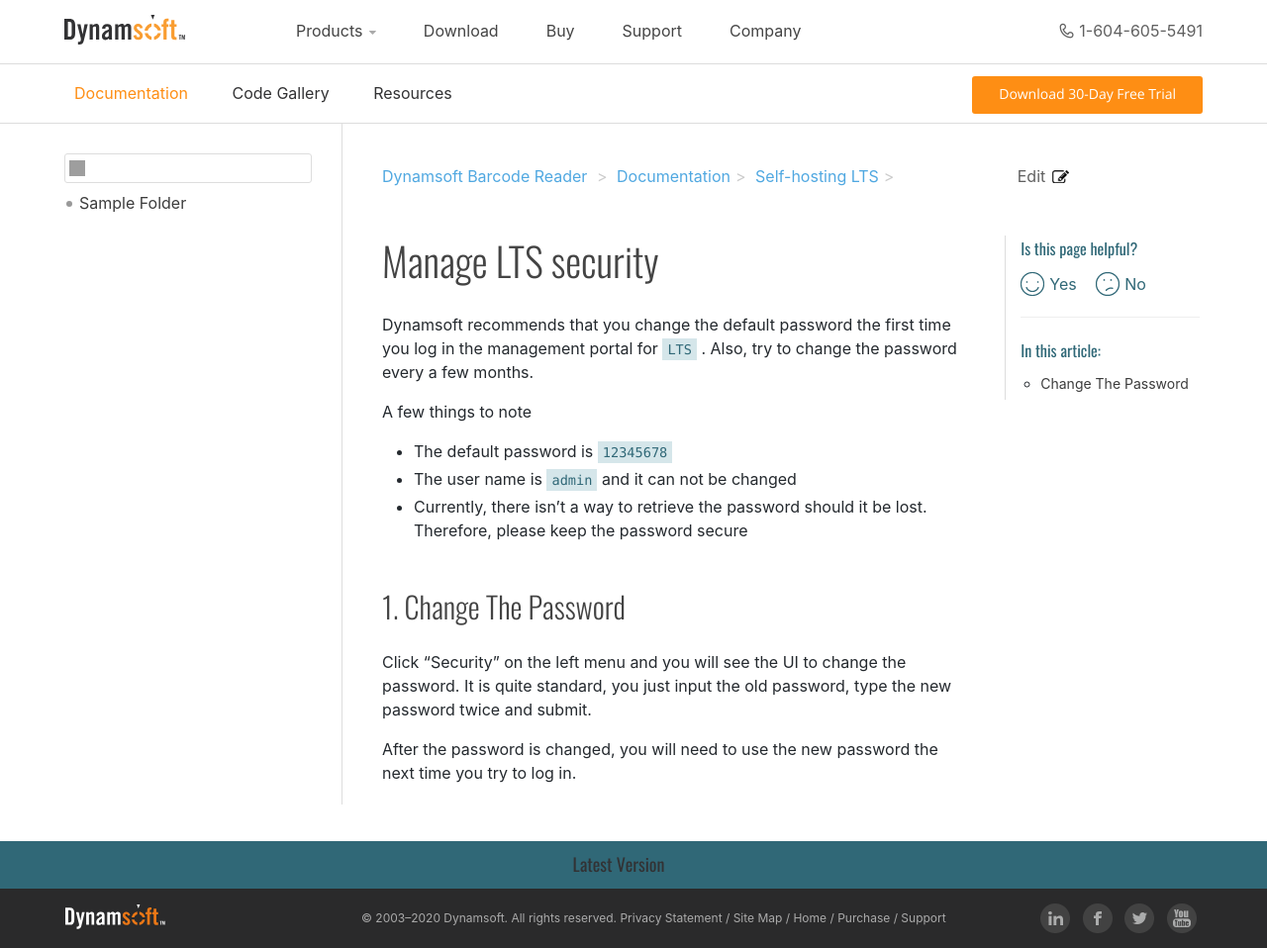
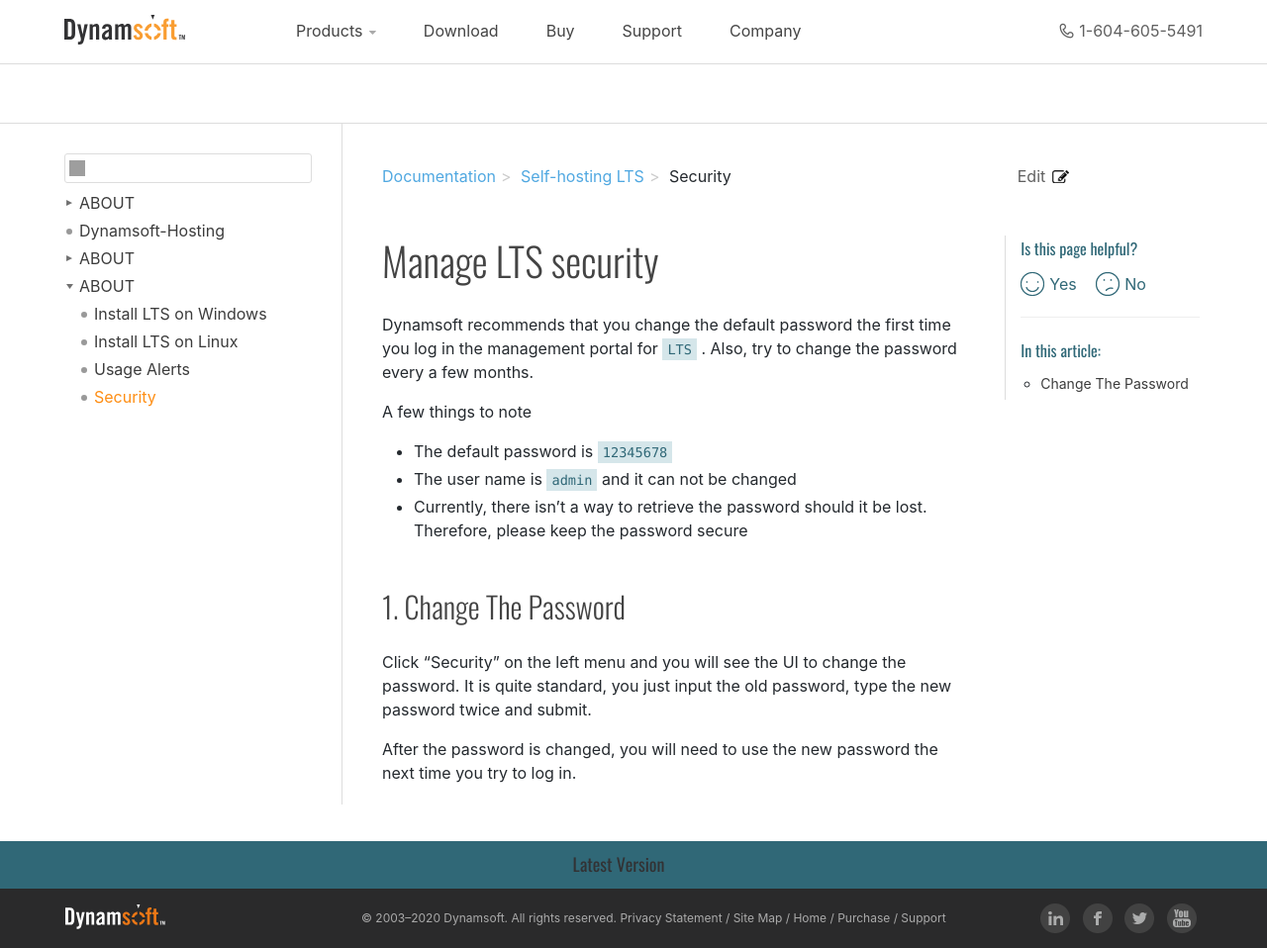
Before and after one commit to dynamsoft-docs/license-server-docs, a Jekyll site: the page built from selfhosting/security.md, in a window 1280 px wide. Shown: the whole page at 99% size. Built offline with Jekyll 4.4.1, drawn with Linux system fonts in a browser that asks for light colours; comment, search, counter and statistics services are not loaded; grey boxes are pictures that could not be loaded.

Commit message:
2020111002

```diff
--- a/_includes/liquid_breadcrumb.html
+++ b/_includes/liquid_breadcrumb.html
@@ -1,5 +1,4 @@
 {%- assign level_ary = page.url | split: '/' -%}
-<li><a class="bluelink" href = "https://www.dynamsoft.com/Products/Dynamic-Barcode-Reader.aspx">Dynamsoft Barcode Reader</a></li>
 <li><a class="bluelink" href = "{{ site.docHomePage }}">Documentation</a></li>
 {%- for cur_level in level_ary -%}
     {%- assign breadcrumbUrl = page.url | split: cur_level | first | strip -%}
--- /dev/null
+++ b/_includes/sidelist-about/index.html
@@ -0,0 +1,11 @@
+<li><a href="{{ site.about }}index.html" class="otherLinkColour">ABOUT</a>
+    <ul>
+        {%- if page.url contains '/about/' -%}
+        <li><a href="{{ site.about }}purchase.html" class="otherLinkColour">Purchase</a></li>
+        <li><a href="{{ site.about }}licensetypes.html" class="otherLinkColour">License Types</a></li>
+        <li><a href="{{ site.about }}terms.html" class="otherLinkColour">Terms</a></li>
+        <li><a href="{{ site.about }}activate.html" class="otherLinkColour">Activate</a></li>
+        <li><a href="{{ site.about }}licensefaq.html" class="otherLinkColour">FAQs</a></li>
+        {%- endif -%}
+    </ul>
+  </li>
--- /dev/null
+++ b/_includes/sidelist-managelts/index.html
@@ -0,0 +1,10 @@
+<li><a href="{{ site.selfhosting }}managelts.html" class="otherLinkColour">ABOUT</a>
+    <ul>
+        {%- if page.url contains '/selfhosting/' -%}
+        <li><a href="{{ site.selfhosting }}ltsonwindows.html" class="otherLinkColour">Install LTS on Windows</a></li>
+        <li><a href="{{ site.selfhosting }}ltsonlinux.html" class="otherLinkColour">Install LTS on Linux</a></li>
+        <li><a href="{{ site.selfhosting }}usagealerts.html" class="otherLinkColour">Usage Alerts</a></li>
+        <li><a href="{{ site.selfhosting }}security.html" class="otherLinkColour">Security</a></li>
+        {%- endif -%}
+    </ul>
+</li>
--- /dev/null
+++ b/_includes/sidelist-selfhosting/index.html
@@ -0,0 +1,10 @@
+<li><a href="{{ site.selfhosting }}index.html" class="otherLinkColour">ABOUT</a>
+    <ul>
+        {%- if page.url contains '/common/' -%}
+        <li><a href="{{ site.common }}licenseitems.html" class="otherLinkColour">License Items</a></li>
+        <li><a href="{{ site.common }}handshakecodes.html" class="otherLinkColour">Handshake Codes</a></li>
+        <li><a href="{{ site.common }}statistics.html" class="otherLinkColour">Statistics</a></li>
+        <li><a href="{{ site.common }}mechanism.html" class="otherLinkColour">Mechanism</a></li>
+        {%- endif -%}
+    </ul>
+</li>
--- a/_layouts/default-layout.html
+++ b/_layouts/default-layout.html
@@ -9,21 +9,21 @@
     </div>
     <div class="subHeadWrapper">
         <div class="subHeader container">
-            <div class="row">
+            <!--<div class="row">
                 <ul class="subHeaderMenuUl col-xs-12 clearfix">
-                    <!-- Replace with your product information -->
+                     Replace with your product information
                     <li class="on"><a class="orangelink" href = "{{ site.docHomePage }}">Documentation</a></li>
-                    <li><a class="whitelink hide-xs" href="https://www.dynamsoft.com/Downloads/Dynamic-Barcode-Reader-Sample-Download.aspx">Code Gallery</a></li>
-                    <li><a class="whitelink hide-xs" href="https://www.dynamsoft.com/Products/Barcode-Reader-Resources.aspx">Resources</a></li>
-                    <li class="fr" style="margin-right: 0; padding: 0;"><a class="btn d-btn bgOrange hide-sm hide-xs" href="https://www.dynamsoft.com/Downloads/Dynamic-Barcode-Reader-Download.aspx">Download 30-Day Free Trial</a></li>
                 </ul>
-            </div>
+            </div>-->
             <div class="row mobileSubHeaderMenu">
                 <ul class="col-xs-12 show-xs">
                     <!-- Replace with your product information -->
-                    <li><a class="orangelink" href = "{{ site.docHomePage }}">Documentation</a></li>
-                    <li><a class="whitelink" href="https://www.dynamsoft.com/Downloads/Dynamic-Barcode-Reader-Sample-Download.aspx">Code Gallery</a></li>
-                    <li><a class="whitelink" href="https://www.dynamsoft.com/Products/Barcode-Reader-Resources.aspx">Resources</a></li>
+                    <li><a class="orangelink" href="{{ site.docHomePage }}">Documentation</a></li>
+                    <li><a class="whitelink"
+                            href="https://www.dynamsoft.com/Downloads/Dynamic-Barcode-Reader-Sample-Download.aspx">Code
+                            Gallery</a></li>
+                    <li><a class="whitelink"
+                            href="https://www.dynamsoft.com/Products/Barcode-Reader-Resources.aspx">Resources</a></li>
                 </ul>
             </div>
         </div>
@@ -37,26 +37,20 @@
                         <input id="txtSearch" class="search" type="text">
                     </div>
                     <ul class="mainPage" id="fullTreeMenuListContainer" name="listLevel1">
-                        <!-- Add your side list tree here, an example given following. -->
-                        <!-- site.xxx is the varible defined in _config.yml -->
-                        <li><a href="{{ site.sampleFolder }}" class="otherLinkColour">Sample Folder</a>
-                            <ul>
-                                {%- if page.url contains '/sample-folder/' -%}
-                                <li><a href="{{ site.sampleFolder }}sample-page.html" class="otherLinkColour">Sampler Page</a></li>
-                                {%- include sidelist-sample-folder/sample-subfolder.html -%}
-                                {%- endif -%}
-                            </ul>
-                        </li>
-                        <!-- Add more section here. -->
+                        {%- include sidelist-about/index.html -%}
+                        <li><a href="{{ site.dshosting }}index.html" class="otherLinkColour">Dynamsoft-Hosting</a></li>
+                        {%- include sidelist-selfhosting/index.html -%}
+                        {%- include sidelist-managelts/index.html -%}
                     </ul>
                 </div>
             </div>
             <div class="docContainer col-xs-12 col-md-9">
-                <div id="docHead" class = "head row hide-xs hide-sm">
+                <div id="docHead" class="head row hide-xs hide-sm">
                     {%- include main-page-head.html -%}
                 </div>
                 <div class="main row">
-                    <div class="content markdown-body headCounter col-xs-12 col-md-12 col-lg-9 col-xl-10" style="margin-bottom: 20px;">
+                    <div class="content markdown-body headCounter col-xs-12 col-md-12 col-lg-9 col-xl-10"
+                        style="margin-bottom: 20px;">
                         {{ content }}
                     </div>
                     <div class="rightSideMenu col-xs-12 col-md-12 col-lg-3 col-xl-2  hide-md hide-sm hide-xs">
@@ -66,8 +60,12 @@
                         </div>
                         <div id="feedbackFooter" style="color: #306877;">
                             <p class="fontOswald">Is this page helpful? </p>
-                            <a href="javascript:void(0)" style="color: #306877;" class="recordLink smileLink" onclick="UsefulRecord(true)"><img class="icon-smile" src="{{ site.smile_icon }}" alt="Yes" />Yes</a>
-                            <a href="javascript:void(0)" style="color: #306877;" class="recordLink sadLink" onclick="UsefulRecord(false)"><img class="icon-sad" src="{{ site.sad_icon }}" alt="No" />No</a>
+                            <a href="javascript:void(0)" style="color: #306877;" class="recordLink smileLink"
+                                onclick="UsefulRecord(true)"><img class="icon-smile" src="{{ site.smile_icon }}"
+                                    alt="Yes" />Yes</a>
+                            <a href="javascript:void(0)" style="color: #306877;" class="recordLink sadLink"
+                                onclick="UsefulRecord(false)"><img class="icon-sad" src="{{ site.sad_icon }}"
+                                    alt="No" />No</a>
                         </div>
                         <hr />
                         {%- if page.needAutoGenerateSidebar -%}
@@ -117,23 +115,23 @@
 
     <!-- dbr docs -->
     <script type="text/javascript">
-        $('#sideBarCnt').css({'width': $('.sideBar').width() + 'px'})
-        $('.container .head').css({'width': $('.docContainer').width() + 'px'})
-        $('#fullTreeMenuListContainer').css({'height': 'calc(100vh - 245px)'})
+        $('#sideBarCnt').css({ 'width': $('.sideBar').width() + 'px' })
+        $('.container .head').css({ 'width': $('.docContainer').width() + 'px' })
+        $('#fullTreeMenuListContainer').css({ 'height': 'calc(100vh - 245px)' })
 
         if ($('.docContainer').height() + 125 > document.body.clientHeight) {
             $('.history').addClass('history-fixed')
         }
 
-        $(window).resize(function() {
-            $('#sideBarCnt').css({'width': $('.sideBar').width() + 'px'})
-            $('.container .head').css({'width': $('.docContainer').width() + 'px'})
+        $(window).resize(function () {
+            $('#sideBarCnt').css({ 'width': $('.sideBar').width() + 'px' })
+            $('.container .head').css({ 'width': $('.docContainer').width() + 'px' })
             realFunc()
         })
 
         window.addEventListener('scroll', realFunc);
 
-        function realFunc(){
+        function realFunc() {
             var sd = $(window).scrollTop();
             var dcheight = $('.docContainer').height() + 65 - sd
             if (sd > 0 && dcheight < document.body.clientHeight) {
@@ -147,7 +145,7 @@
                 }
             }
             if (breakpoint() == 'lg') {
-                if (sd > 65 && dcheight>0) {
+                if (sd > 65 && dcheight > 0) {
                     if (!$('.subHeadWrapper').hasClass('shw-fixed')) {
                         $('.subHeadWrapper').addClass('shw-fixed')
                         $('.docContainer').addClass('dc-fixed')
@@ -156,22 +154,22 @@
                         $('#docHead').addClass('ch-fixed')
                     }
                     if (dcheight > document.body.clientHeight) {
-                        $('#sideBarCnt.ftm-fixed').css({'height': 'calc(100vh - 120px)'})
-                        $('#sideBarCnt.ftm-fixed #fullTreeMenuListContainer').css({'height': 'calc(100vh - 180px)'})
-                        $('.rightSideMenu.rsm-fixed').css({'height': 'calc(100vh - 110px)'})
+                        $('#sideBarCnt.ftm-fixed').css({ 'height': 'calc(100vh - 120px)' })
+                        $('#sideBarCnt.ftm-fixed #fullTreeMenuListContainer').css({ 'height': 'calc(100vh - 180px)' })
+                        $('.rightSideMenu.rsm-fixed').css({ 'height': 'calc(100vh - 110px)' })
                     } else {
-                        $('#sideBarCnt.ftm-fixed').css({'height': (dcheight - 40) + 'px'})
-                        $('#sideBarCnt.ftm-fixed #fullTreeMenuListContainer').css({'height': (dcheight - 90) + 'px'})
-                        $('.rightSideMenu.rsm-fixed').css({'height': (dcheight - 40) + 'px'})
+                        $('#sideBarCnt.ftm-fixed').css({ 'height': (dcheight - 40) + 'px' })
+                        $('#sideBarCnt.ftm-fixed #fullTreeMenuListContainer').css({ 'height': (dcheight - 90) + 'px' })
+                        $('.rightSideMenu.rsm-fixed').css({ 'height': (dcheight - 40) + 'px' })
                     }
-                    $('.markdown-body').css({'margin-top': (100 + $('.container .head').height()) + 'px'})
+                    $('.markdown-body').css({ 'margin-top': (100 + $('.container .head').height()) + 'px' })
                 } else {
                     $('.subHeadWrapper').removeClass('shw-fixed')
                     $('.docContainer').removeClass('dc-fixed')
                     $('#sideBarCnt').removeClass('ftm-fixed')
                     $('.rightSideMenu').removeClass('rsm-fixed')
                     $('.container .head').removeClass('ch-fixed')
-                    $('.markdown-body').css({'margin-top': '40px'})
+                    $('.markdown-body').css({ 'margin-top': '40px' })
                 }
             }
             if (breakpoint() == 'md') {
@@ -183,40 +181,40 @@
                         $('#docHead').addClass('ch-fixed')
                     }
                     if (dcheight > document.body.clientHeight) {
-                        $('#sideBarCnt.ftm-fixed').css({'height': 'calc(100vh - 120px)'})
-                        $('#sideBarCnt.ftm-fixed #fullTreeMenuListContainer').css({'height': 'calc(100vh - 180px)'})
-                        $('.rightSideMenu.rsm-fixed').css({'height': 'calc(100vh - 110px)'})
+                        $('#sideBarCnt.ftm-fixed').css({ 'height': 'calc(100vh - 120px)' })
+                        $('#sideBarCnt.ftm-fixed #fullTreeMenuListContainer').css({ 'height': 'calc(100vh - 180px)' })
+                        $('.rightSideMenu.rsm-fixed').css({ 'height': 'calc(100vh - 110px)' })
                     } else {
-                        $('#sideBarCnt.ftm-fixed').css({'height': (dcheight - 40) + 'px'})
-                        $('#sideBarCnt.ftm-fixed #fullTreeMenuListContainer').css({'height': (dcheight - 90) + 'px'})
-                        $('.rightSideMenu.rsm-fixed').css({'height': (dcheight - 40) + 'px'})
+                        $('#sideBarCnt.ftm-fixed').css({ 'height': (dcheight - 40) + 'px' })
+                        $('#sideBarCnt.ftm-fixed #fullTreeMenuListContainer').css({ 'height': (dcheight - 90) + 'px' })
+                        $('.rightSideMenu.rsm-fixed').css({ 'height': (dcheight - 40) + 'px' })
                     }
-                    $('.markdown-body').css({'margin-top': (100 + $('.container .head').height()) + 'px'})
+                    $('.markdown-body').css({ 'margin-top': (100 + $('.container .head').height()) + 'px' })
                 } else {
                     $('.subHeadWrapper').removeClass('shw-fixed')
                     $('.docContainer').removeClass('dc-fixed')
                     $('#sideBarCnt').removeClass('ftm-fixed')
                     $('#docHead').removeClass('ch-fixed')
-                    $('.markdown-body').css({'margin-top': '40px'})
-                    $('#fullTreeMenuListContainer').css({'height': 'calc(100vh - 245px)'})
+                    $('.markdown-body').css({ 'margin-top': '40px' })
+                    $('#fullTreeMenuListContainer').css({ 'height': 'calc(100vh - 245px)' })
                 }
             }
 
         }
 
-        $('.sideBarIcon').click(function() {
+        $('.sideBarIcon').click(function () {
             $(".sideBar").toggleClass('hide-sm');
             $(".sideBar").toggleClass('hide-xs');
-            setTimeout(function() {
+            setTimeout(function () {
                 console.log('sidebar' + $('.sideBar').width())
-                $('#sideBarCnt').css({'width': $('.sideBar').width() + 'px'})
+                $('#sideBarCnt').css({ 'width': $('.sideBar').width() + 'px' })
             }, 100)
         })
 
-        let timeInt = setInterval(function() {
+        let timeInt = setInterval(function () {
             var container = $('#sideBarCnt'), scrollTo = $('#sideBarCnt .activeLink');
             console.log(scrollTo)
-            if (scrollTo.length>0) {
+            if (scrollTo.length > 0) {
                 container.scrollTop(
                     scrollTo.offset().top - container.offset().top + container.scrollTop()
                 );
@@ -231,22 +229,22 @@
             }
         }
 
-        $('#txtSearch').keydown(function(e) {
+        $('#txtSearch').keydown(function (e) {
             if (e.keyCode == 13) {
                 window.location.href = '/barcode-reader/search.html?q=' + $('#txtSearch').val()
             }
         })
 
-        $(document).click(function(){
+        $(document).click(function () {
             $('.otherVersions').hide()
             $('.fullVersionInfo').hide()
         })
-        $('.changeBtn').on('click', function(e) {
+        $('.changeBtn').on('click', function (e) {
             $('.otherVersions').toggle()
             stopPropagation(e);
         })
 
-        $('.fvChange').on('click', function(e) {
+        $('.fvChange').on('click', function (e) {
             $('.fullVersionInfo').toggle()
             stopPropagation(e);
         })
@@ -267,26 +265,30 @@
     </script>
     <noscript>
         <div style="display:inline;">
-      <img height="1" width="1" style="border-style:none;" alt="" src="https://googleads.g.doubleclick.net/pagead/viewthroughconversion/1070358440/?value=0&amp;guid=ON&amp;script=0"/>
+            <img height="1" width="1" style="border-style:none;" alt=""
+                src="https://googleads.g.doubleclick.net/pagead/viewthroughconversion/1070358440/?value=0&amp;guid=ON&amp;script=0" />
         </div>
     </noscript>
 
     <!-- Google Tag Manager -->
-  <noscript><iframe src="https://www.googletagmanager.com/ns.html?id=GTM-538F83"
-  height="0" width="0" style="display:none;visibility:hidden"></iframe></noscript>
-  <script>(function(w,d,s,l,i){w[l]=w[l]||[];w[l].push({'gtm.start':
-  new Date().getTime(),event:'gtm.js'});var f=d.getElementsByTagName(s)[0],
-  j=d.createElement(s),dl=l!='dataLayer'?'&l='+l:'';j.async=true;j.src=
-  '//www.googletagmanager.com/gtm.js?id='+i+dl;f.parentNode.insertBefore(j,f);
-  })(window,document,'script','dataLayer','GTM-538F83');</script>
+    <noscript><iframe src="https://www.googletagmanager.com/ns.html?id=GTM-538F83" height="0" width="0"
+            style="display:none;visibility:hidden"></iframe></noscript>
+    <script>(function (w, d, s, l, i) {
+            w[l] = w[l] || []; w[l].push({
+                'gtm.start':
+                    new Date().getTime(), event: 'gtm.js'
+            }); var f = d.getElementsByTagName(s)[0],
+                j = d.createElement(s), dl = l != 'dataLayer' ? '&l=' + l : ''; j.async = true; j.src =
+                    '//www.googletagmanager.com/gtm.js?id=' + i + dl; f.parentNode.insertBefore(j, f);
+        })(window, document, 'script', 'dataLayer', 'GTM-538F83');</script>
     <!-- End Google Tag Manager -->
 
     <!-- Marketo Asynchronous Tracking Code for www.dynamsoft.com -->
     <script type="text/javascript">
-    (function() {
+        (function () {
             var didInit = false;
             function initMunchkin() {
-      if(didInit === false) {
+                if (didInit === false) {
                     didInit = true;
                     Munchkin.init('465-JJI-384', { asyncOnly: true });
                 }
@@ -295,7 +297,7 @@
             s.type = 'text/javascript';
             s.async = true;
             s.src = 'https://munchkin.marketo.net/munchkin.js';
-    s.onreadystatechange = function() {
+            s.onreadystatechange = function () {
                 if (this.readyState == 'complete' || this.readyState == 'loaded') {
                     initMunchkin();
                 }
```
Also changed, not shown: other parts of _layouts/default-layout.html (+7 -6 lines), _includes/sidelist-sample-folder/sample-subfolder.html (deleted, +0 -11 lines). Lines whose indentation alone changed are shown as unchanged.
